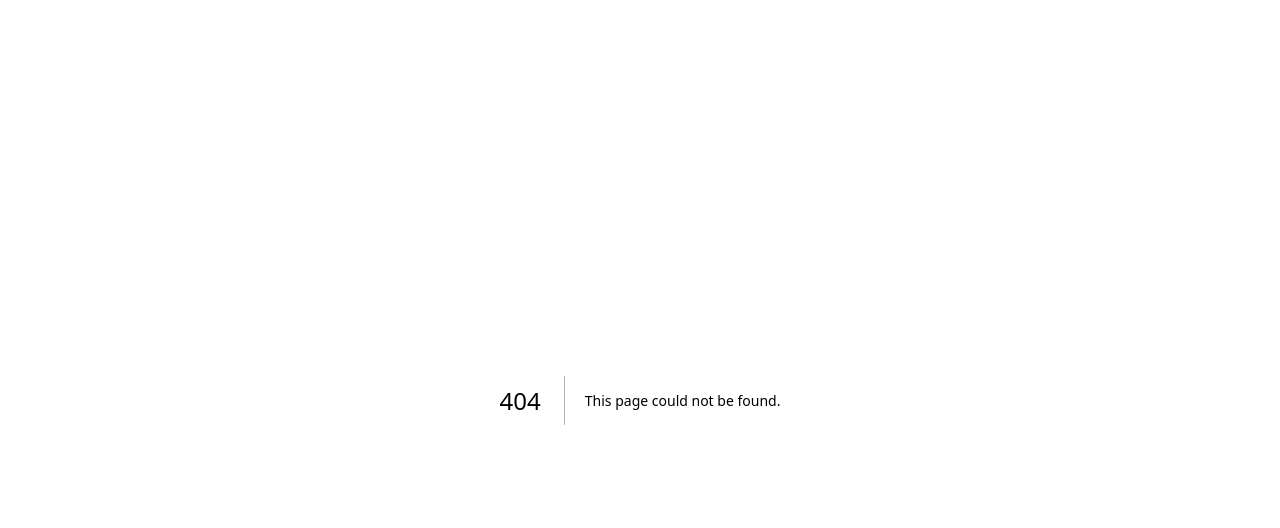
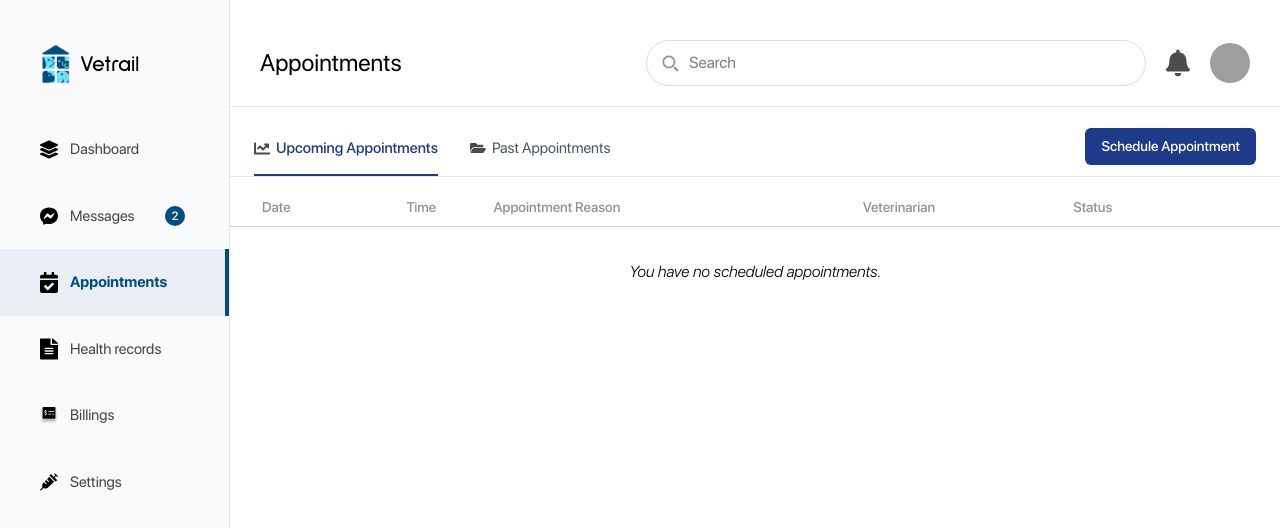
Before and after one commit to andrewchoi82/vetpets, a Next.js app in the folder vets/: page /appointments in a window 1280 px wide. Before the commit this address had no page. Shown: the top 528 px of the page. Built offline with nearby package versions, Linux system fonts and the light colour scheme; grey boxes are pictures that could not be loaded.

Commit message:
appointments page V2

```diff
--- /dev/null
+++ b/vets/app/appointments/page.tsx
@@ -0,0 +1,29 @@
+"use client"
+import AppointmentsHeader from "@/components/Appointments/AppointmentsHeader";
+import AppointmentsTable from "@/components/Appointments/AppointmentsTable";
+import { Header } from "@/components/Header";
+import MainContent from "@/components/MainContent";
+import { SideBarContainer } from "@/components/SideBar/SideBarContainer";
+import { useState } from "react";
+
+
+export default function Appointments() {
+   const [selectedTab, setSelectedTab] = useState<"upcoming" | "past">("upcoming");
+
+   return (
+       <div style={{ display: "flex", height: "100vh", overflow: "hidden" }}>
+         <SideBarContainer selectedPage="Appointments" />
+
+         <div style={{ flex: 1, display: "flex", flexDirection: "column", background: "#fff", overflowY: "auto" }}>
+           <Header title="Appointments" />
+
+            <AppointmentsHeader selectedTab={selectedTab} setSelectedTab={setSelectedTab}/>
+            <AppointmentsTable/>
+
+
+
+
+         </div>
+       </div>
+   );
+}
--- /dev/null
+++ b/vets/components/Appointments/AppointmentsHeader.tsx
@@ -0,0 +1,77 @@
+"use client";
+import React from "react";
+import Image from "next/image";
+
+interface AppointmentsHeaderProps {
+  selectedTab: "upcoming" | "past";
+  setSelectedTab: (tab: "upcoming" | "past") => void;
+}
+
+export default function AppointmentsHeader({ selectedTab, setSelectedTab }: AppointmentsHeaderProps) {
+  return (
+    <div style={{ display: "flex", justifyContent: "space-between", alignItems: "flex-end", padding: "0 24px", borderBottom: "1px solid #e5e7eb" }}>
+      {/* Tabs */}
+      <div style= {{display: "flex", alignItems: "center"}}>
+         <div style={{ display: "flex", gap: "32px", marginTop: "25px" }}>
+            <button
+               onClick={() => setSelectedTab("upcoming")}
+               style={{
+                  display: "flex",
+                  alignItems: "center",
+                  gap: "6px",
+                  marginTop: "5px",
+                  paddingBottom: "14px",
+                  border: "none",
+                  background: "none",
+                  borderBottom: selectedTab === "upcoming" ? "2px solid #1e3a8a" : "2px solid transparent",
+                  color: selectedTab === "upcoming" ? "#1e3a8a" : "#4b5563",
+                  fontWeight: selectedTab === "upcoming" ? 500 : 300,
+                  fontSize: "15px",
+                  cursor: "pointer",
+               }}
+            >
+               <Image src="/img/appointments/upcoming-appointments.svg" alt="Upcoming" width={16} height={16} />
+               Upcoming Appointments
+            </button>
+
+            <button
+               onClick={() => setSelectedTab("past")}
+               style={{
+                  display: "flex",
+                  alignItems: "center",
+                  gap: "6px",
+                  marginTop: "5px",
+                  paddingBottom: "14px",
+                  border: "none",
+                  background: "none",
+                  borderBottom: selectedTab === "past" ? "2px solid #1e3a8a" : "2px solid transparent",
+                  color: selectedTab === "past" ? "#1e3a8a" : "#4b5563",
+                  fontWeight: selectedTab === "past" ? 500 : 300,
+                  fontSize: "15px",
+                  cursor: "pointer",
+               }}
+            >
+               <Image src="/img/appointments/past-appointments.svg" alt="Past" width={16} height={16} />
+               Past Appointments
+            </button>
+            </div>
+         </div>
+
+         {/* Schedule Button */}
+         <button
+         style={{
+            backgroundColor: "#1e3a8a",
+            color: "white",
+            padding: "8px 16px",
+            borderRadius: "6px",
+            fontWeight: 500,
+            fontSize: "14px",
+            cursor: "pointer",
+            marginBottom: "11px"
+         }}
+         >
+         Schedule Appointment
+         </button>
+    </div>
+  );
+}
--- /dev/null
+++ b/vets/components/Appointments/AppointmentsTable.tsx
@@ -0,0 +1,45 @@
+"use client";
+import React from "react";
+
+export default function AppointmentsTable() {
+  return (
+   <div style={{ width: "100%" }}>
+      <table style={{ width: "100%", borderCollapse: "collapse" }}>
+      <thead>
+         <tr style={{ borderBottom: "1px solid #d1d5db" }}>
+            <th style={{ ...baseThStyle, paddingLeft: "32px" }}>Date</th>
+            <th style={baseThStyle}>Time</th>
+            <th style={baseThStyle}>Appointment Reason</th>
+            <th style={baseThStyle}>Veterinarian</th>
+            <th style={{ ...baseThStyle, paddingRight: "32px" }}>Status</th>
+         </tr>
+      </thead>
+      <tbody>
+         <tr style={{ height: "64px" }}>
+            <td
+            colSpan={5}
+            style={{
+               textAlign: "center",
+               paddingTop: "28px",
+               fontStyle: "italic",
+               fontWeight: 500,
+               color: "black",
+            }}
+            >
+            You have no scheduled appointments.
+            </td>
+         </tr>
+      </tbody>
+      </table>
+   </div>
+  );
+}
+
+const baseThStyle = {
+   paddingTop: "20px",
+   paddingBottom: "8px",
+   fontSize: "14px",
+   fontWeight: 500,
+   color: "#919191",
+   textAlign: "left" as const,
+ };
```
Also changed, not shown: vets/public/img/appointments/past-appointments.svg (added), vets/public/img/appointments/upcoming-appointments.svg (added).
